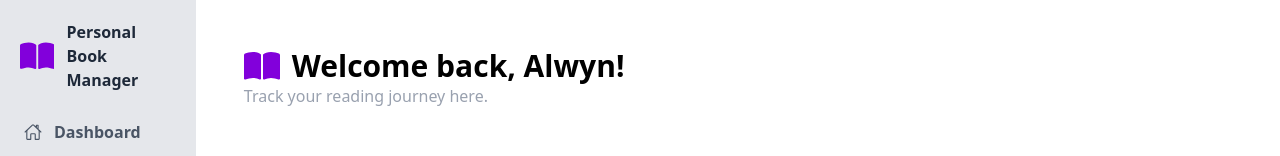
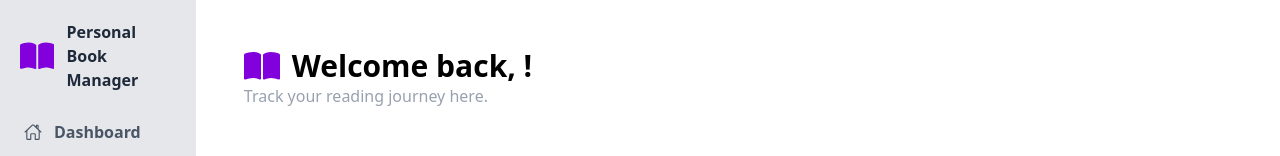
Before and after one commit to wol6/Personal-Book-Manager-UI, a Next.js app: page /dashboard in a window 1280 px wide. Shown: the top 156 px of the page. Built offline with nearby package versions, Linux system fonts and the light colour scheme; no server answers.

Commit message:
username display

```diff
--- a/src/app/_components/LoginForm.jsx
+++ b/src/app/_components/LoginForm.jsx
@@ -22,6 +22,7 @@ function LoginForm() {
         try{
             const {data:resp} = await API.post('/signin',loginObj)
             if(resp.success){
+                sessionStorage.setItem('username',resp.name)
                 router.push('/dashboard')
             }
         }catch(err){
--- a/src/app/_components/NavBar.jsx
+++ b/src/app/_components/NavBar.jsx
@@ -11,8 +11,9 @@ function NavBar() {
     const router = useRouter()
     async function handleLogout() {
         try {
-            const {data:resp} = await API.post('/logout')
-            if(resp.success){
+            const { data: resp } = await API.post('/logout')
+            if (resp.success) {
+                sessionStorage.clear()
                 router.push('/login')
             }
         } catch (e) {
--- a/src/app/_components/Statics .jsx
+++ b/src/app/_components/Statics .jsx
@@ -8,6 +8,7 @@ import RandomBook from './RandomBook'
 import MarkReadingDialog from './MarkReadingDialog'
 
 function Statics() {
+    const [userName,setuserName] = useState('')
     const [isMark,setIsMark] = useState(false)
     const [isOpen, setIsOpen] = useState(false)
     const [counts, setCounts] = useState({
@@ -29,13 +30,15 @@ function Statics() {
         }
     }
     useEffect(() => {
+        const name = sessionStorage.getItem("username")
+        setuserName(name)
         fetchCounts()
     }, [])
     return (
         <div className='w-full'>
             <div className='p-12'>
                 <span className='flex items-center gap-3'>  <FaBookOpen className='text-purple-700 text-4xl' />
-                    <span className='text-3xl font-bold'>Welcome back, Alwyn!</span></span>
+                    <span className='text-3xl font-bold'>Welcome back, {userName}!</span></span>
                 <span className='text-gray-400'>Track your reading journey here.</span>
             </div>
 
```
